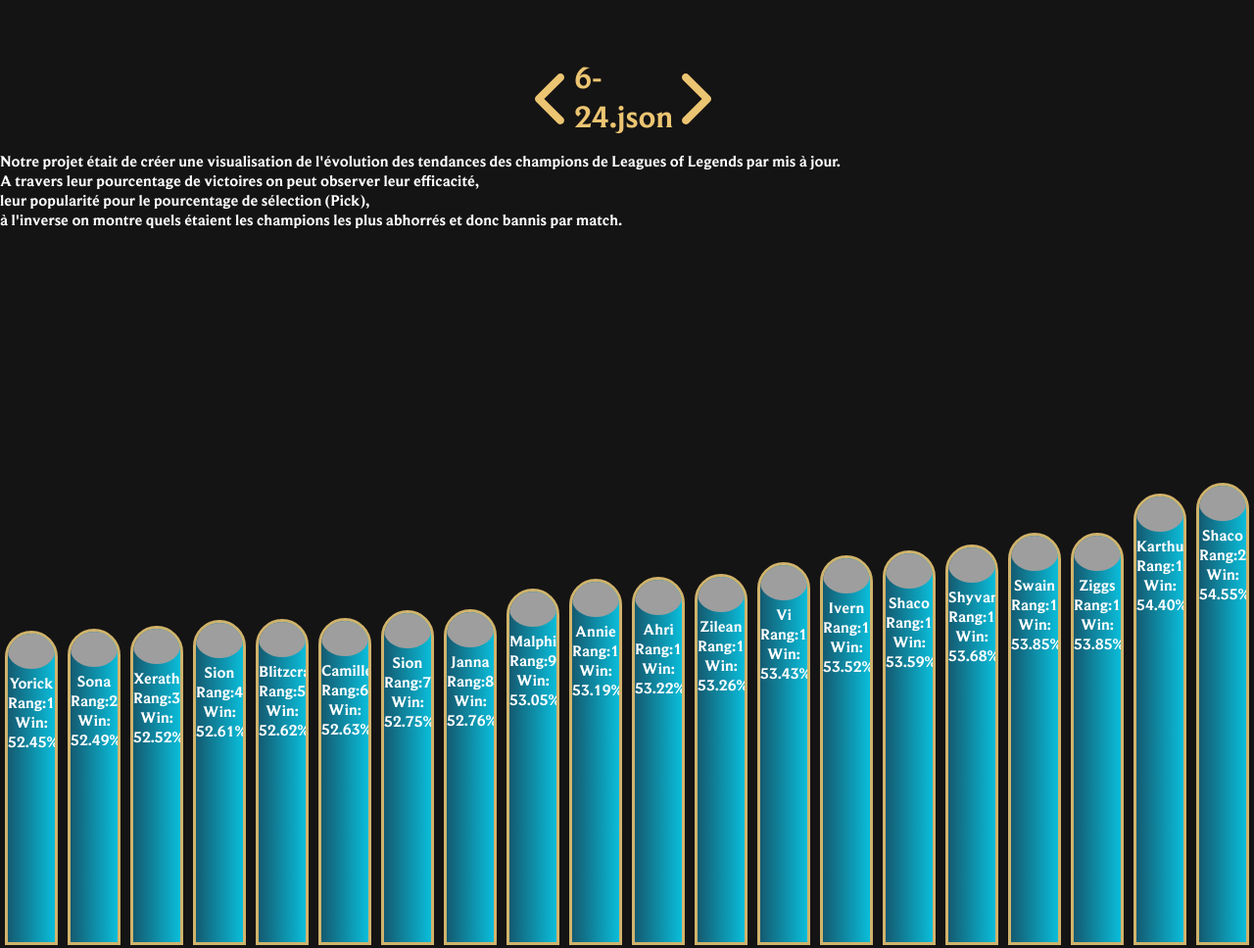
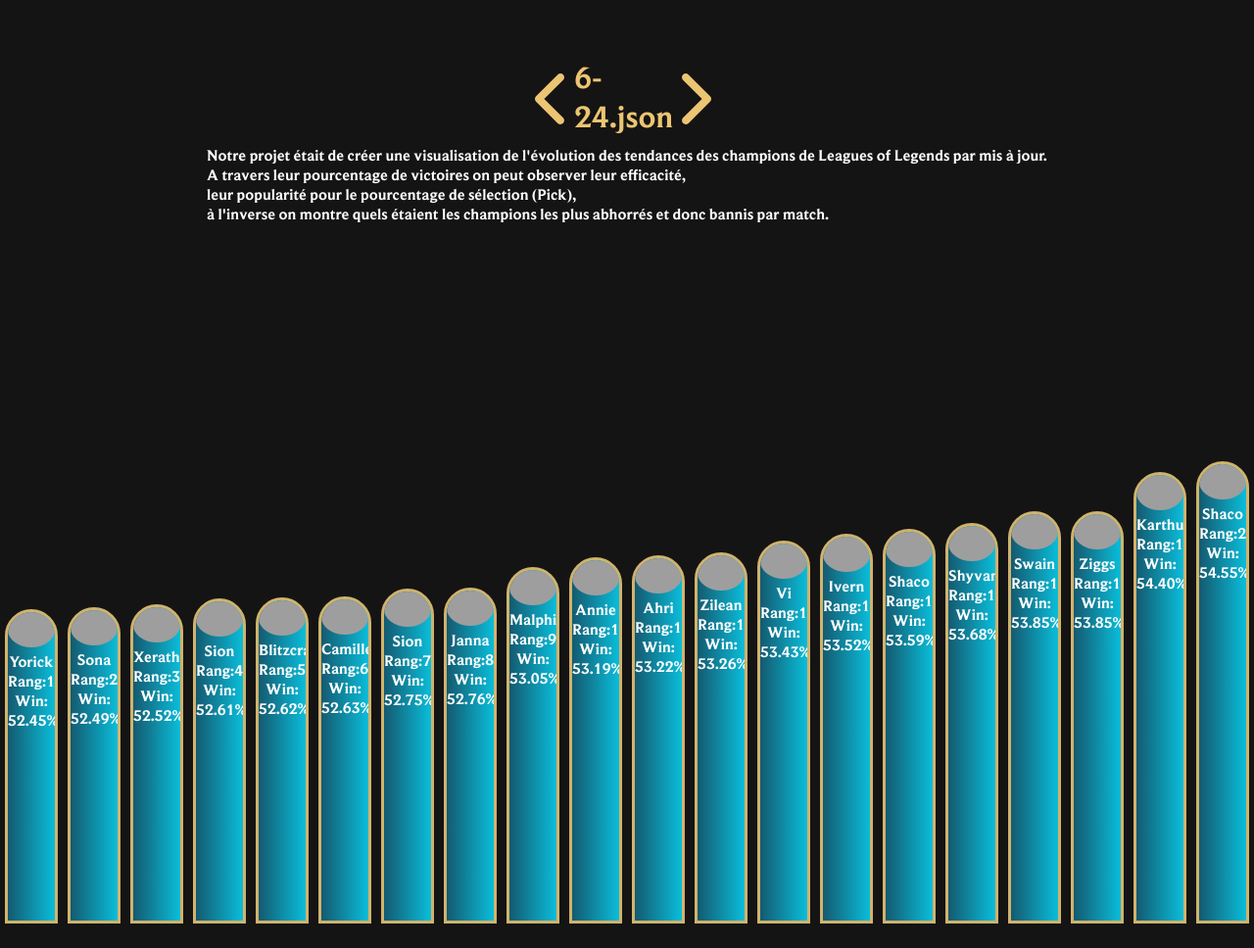
Before and after one commit to Diaks17/Dataviz, a plain HTML site: page index.html in a window 1280 px wide. Shown: the part 1609-2577 px from the top of the page at 98% size. Drawn offline with Linux system fonts and the light colour scheme; grey boxes are pictures that could not be loaded.

Commit message:
Update style.css

```diff
--- a/styles/style.css
+++ b/styles/style.css
@@ -135,6 +135,13 @@ li:hover {
   align-items: center;
 }
 /* Menu version*/
+.site-wrapper {
+  display:flex;
+  /* justify-content: space-between; */
+  flex-direction: column;
+
+
+}
 .change-version {
   display: flex;
   justify-content: space-between;
@@ -196,3 +203,7 @@ li:hover {
   height: 50px;
   border: 2px solid transparent;
 }
+.text-present {
+  margin: 0 auto;
+  margin-top: 10px;
+}
```
